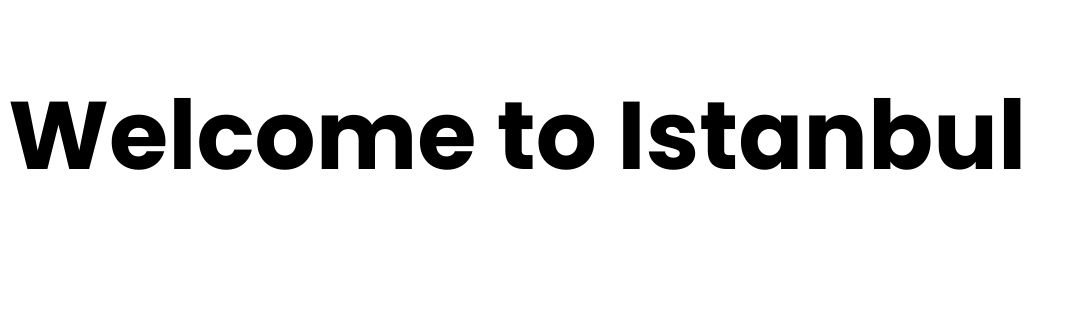
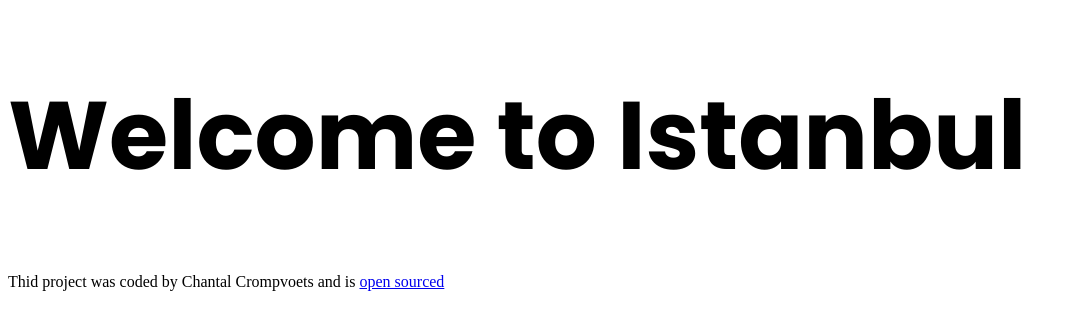
Before and after one commit to chantie84/istanbul-travel-project, a plain HTML site: page index.html in a window 1280 px wide. Shown: the whole page, without its empty margins (0-1076 px from the left). Drawn offline with Linux system fonts and the light colour scheme; a web font is replaced by a local one.

Commit message:
Added a link to the GitHub respository

```diff
--- a/index.html
+++ b/index.html
@@ -14,5 +14,14 @@
   </head>
   <body>
     <h1>Welcome to Istanbul</h1>
+    <footer>
+      Thid project was coded by Chantal Crompvoets and is
+      <a
+        href="https://github.com/chantie84/istanbul-travel-project>"
+        target="_blank"
+      >
+        open sourced
+      </a>
+    </footer>
   </body>
 </html>
```
